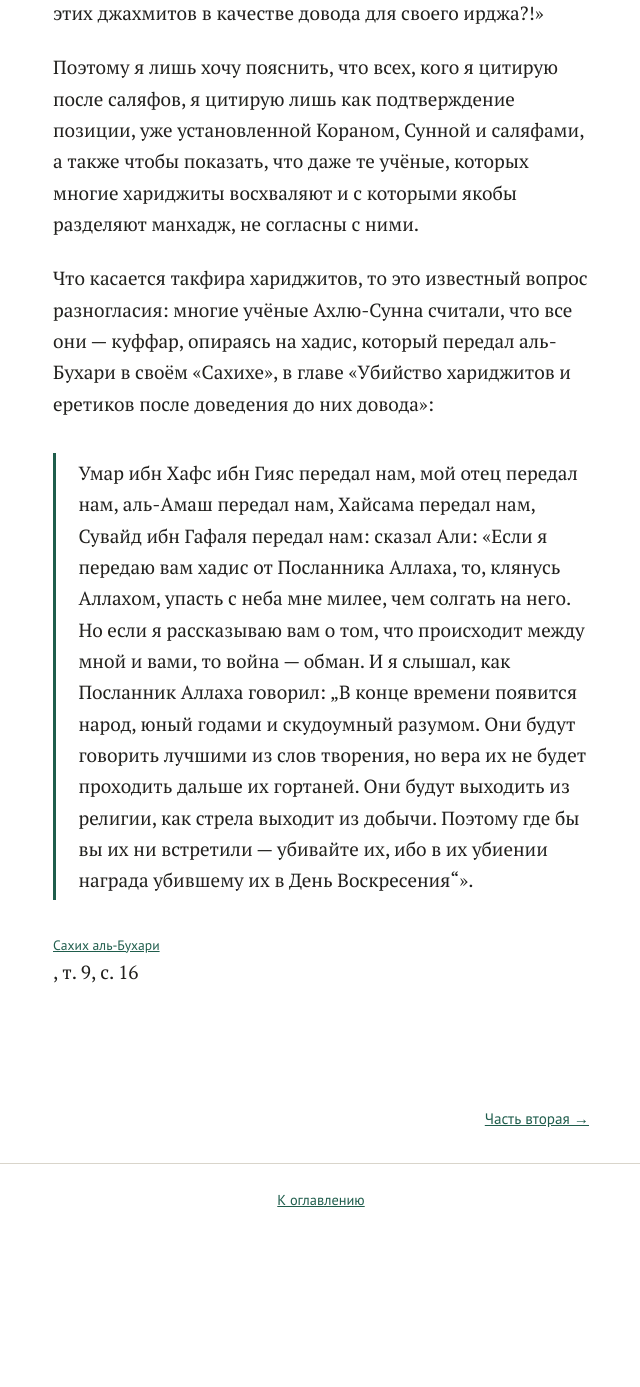
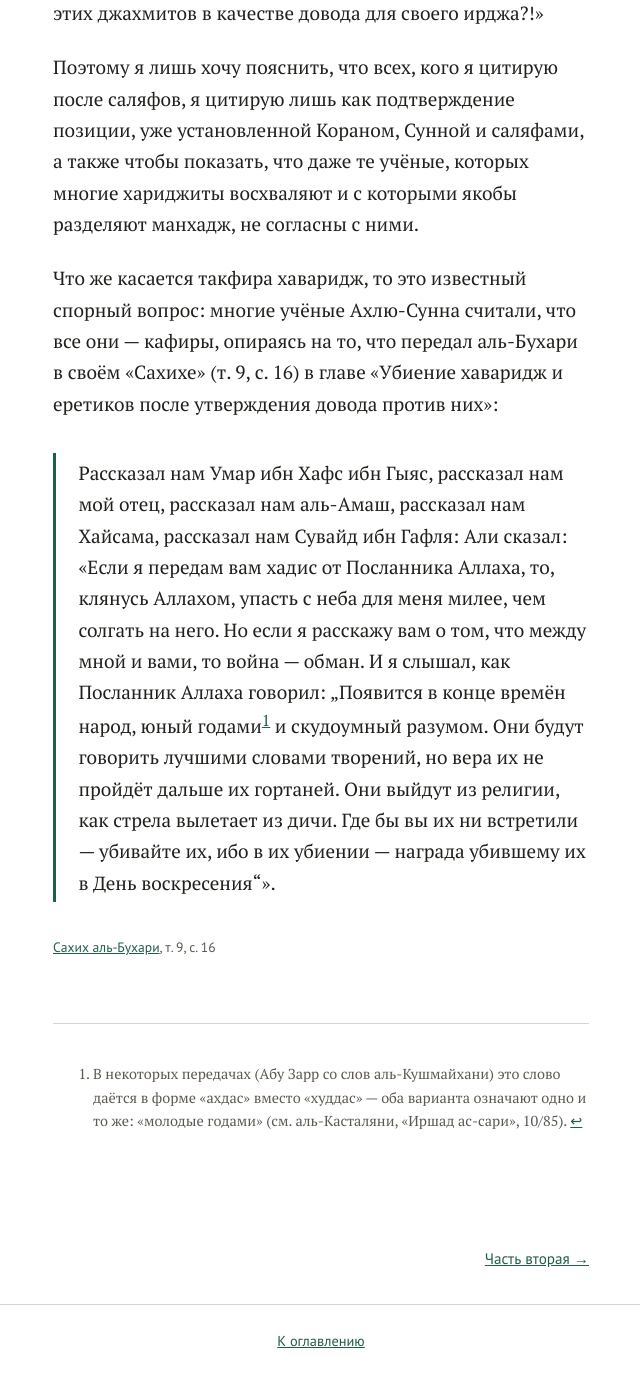
Before and after one commit to balqani/tahakum, a Jekyll site: the page built from chast-01.md, in a window 1280 px wide and 1400 px high, scrolled down 2947 px. Shown: the top 1387 px of the window, without its empty margins (319-959 px from the left). Built offline with Jekyll 4.4.1, drawn with Linux system fonts in a browser that asks for light colours; before the commit the page ends 4207 px from its top, so only the background shows below that.

Commit message:
Update chast-01.md

```diff
--- a/chast-01.md
+++ b/chast-01.md
@@ -43,9 +43,11 @@ next_title: "Часть вторая"
 
 Поэтому я лишь хочу пояснить, что всех, кого я цитирую после саляфов, я цитирую лишь как подтверждение позиции, уже установленной Кораном, Сунной и саляфами, а также чтобы показать, что даже те учёные, которых многие хариджиты восхваляют и с которыми якобы разделяют манхадж, не согласны с ними.
 
-Что касается такфира хариджитов, то это известный вопрос разногласия: многие учёные Ахлю-Сунна считали, что все они — куффар, опираясь на хадис, который передал аль-Бухари в своём «Сахихе», в главе «Убийство хариджитов и еретиков после доведения до них довода»:
+Что же касается такфира хаваридж, то это известный спорный вопрос: многие учёные Ахлю-Сунна считали, что все они — кафиры, опираясь на то, что передал аль-Бухари в своём «Сахихе» (т. 9, с. 16) в главе «Убиение хаваридж и еретиков после утверждения довода против них»:
 
-> Умар ибн Хафс ибн Гияс передал нам, мой отец передал нам, аль-Амаш передал нам, Хайсама передал нам, Сувайд ибн Гафаля передал нам: сказал Али: «Если я передаю вам хадис от Посланника Аллаха, то, клянусь Аллахом, упасть с неба мне милее, чем солгать на него. Но если я рассказываю вам о том, что происходит между мной и вами, то война — обман. И я слышал, как Посланник Аллаха говорил: „В конце времени появится народ, юный годами и скудоумный разумом. Они будут говорить лучшими из слов творения, но вера их не будет проходить дальше их гортаней. Они будут выходить из религии, как стрела выходит из добычи. Поэтому где бы вы их ни встретили — убивайте их, ибо в их убиении награда убившему их в День Воскресения“».
+> Рассказал нам Умар ибн Хафс ибн Гыяс, рассказал нам мой отец, рассказал нам аль-Амаш, рассказал нам Хайсама, рассказал нам Сувайд ибн Гафля: Али сказал: «Если я передам вам хадис от Посланника Аллаха, то, клянусь Аллахом, упасть с неба для меня милее, чем солгать на него. Но если я расскажу вам о том, что между мной и вами, то война — обман. И я слышал, как Посланник Аллаха говорил: „Появится в конце времён народ, юный годами[^1] и скудоумный разумом. Они будут говорить лучшими словами творений, но вера их не пройдёт дальше их гортаней. Они выйдут из религии, как стрела вылетает из дичи. Где бы вы их ни встретили — убивайте их, ибо в их убиении — награда убившему их в День воскресения“».
 {: .hadith}
 
-<span class="source">[Сахих аль-Бухари](https://shamela.ws/book/1681/10349)</span>, т. 9, с. 16
+<span class="source">[Сахих аль-Бухари](https://shamela.ws/book/1681/10349), т. 9, с. 16</span>
+
+[^1]: В некоторых передачах (Абу Зарр со слов аль-Кушмайхани) это слово даётся в форме «ахдас» вместо «худдас» — оба варианта означают одно и то же: «молодые годами» (см. аль-Касталяни, «Иршад ас-сари», 10/85).
```
